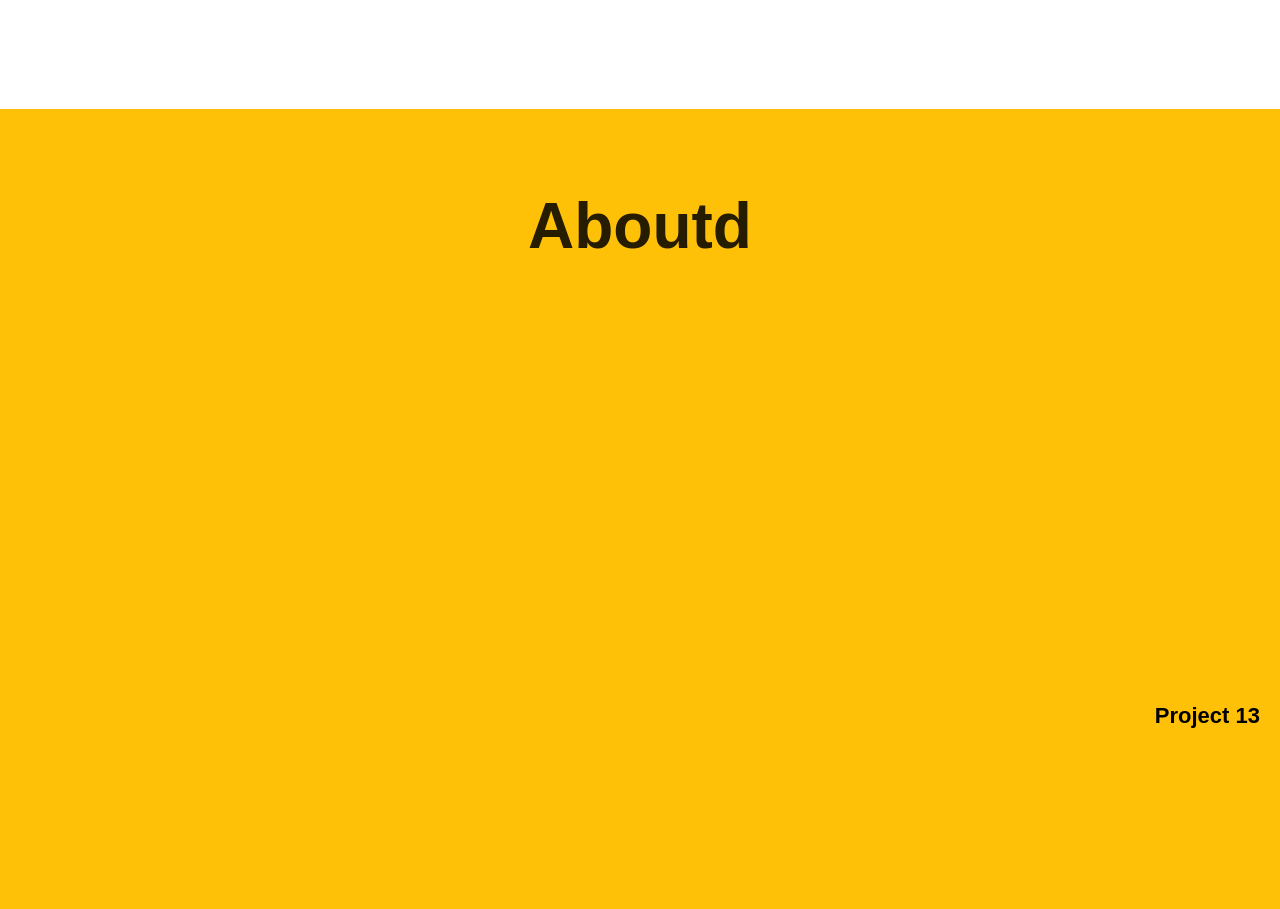
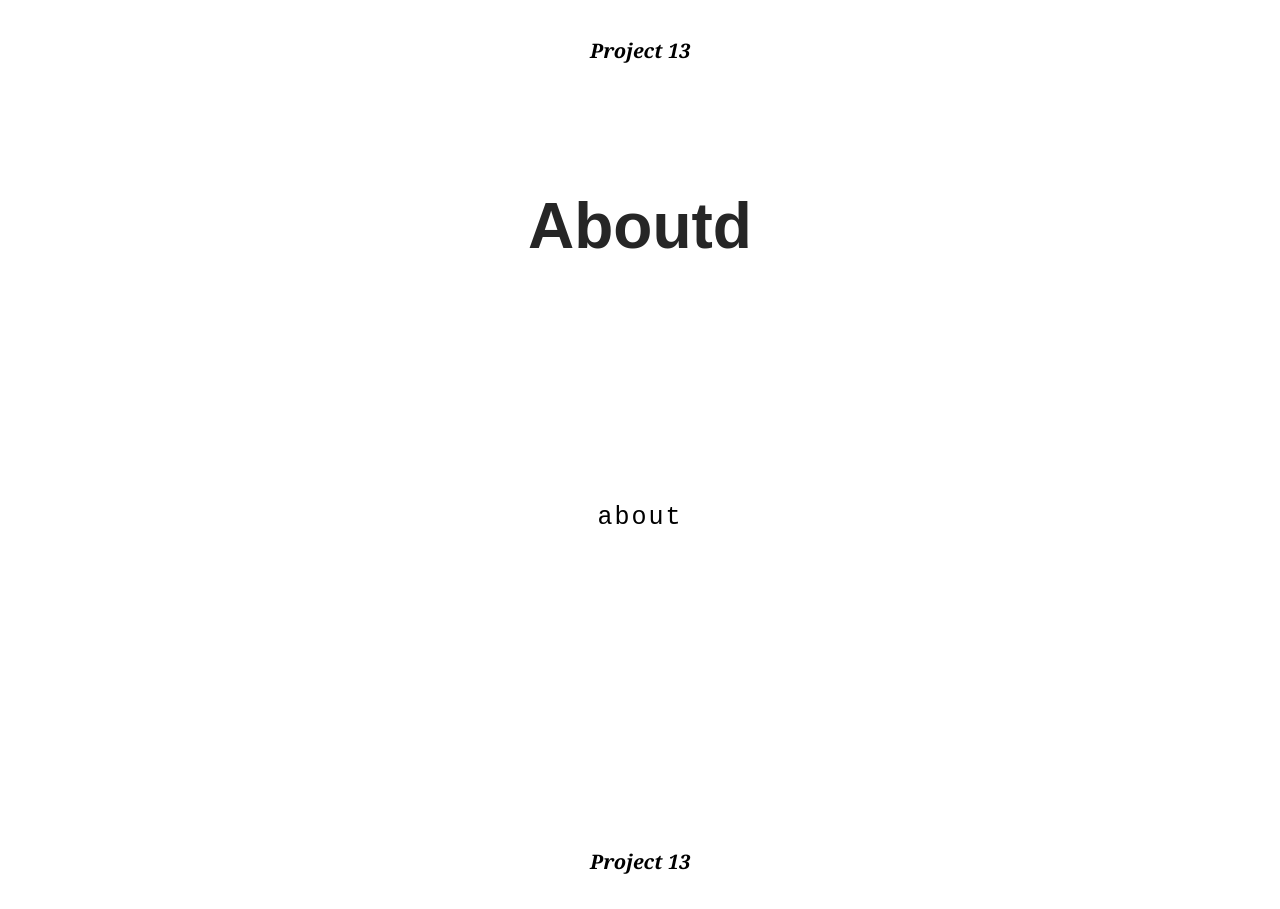
Before and after one commit to Song-s-k/Song.-s-k, a plain HTML site: page index.html in a window 1280 px wide. Shown: the part 691-1600 px from the top of the page. Drawn offline with Linux system fonts and the light colour scheme.

Commit message:
Add files via upload

```diff
--- a/css/ssk.css
+++ b/css/ssk.css
@@ -1,3 +1,4 @@
+
 body {
     margin: 0;
     padding: 0;
@@ -18,7 +19,7 @@ body {
   .container {
     width: 100%;
     height: 100vh;
-    transition: all 500ms;
+    transition: all 2000ms;
     transform-style: preserve-3d;
   }
   .container section {
@@ -33,13 +34,13 @@ body {
     background: white
   }
   .container section.about {
-    background: #ffc107;
+    background: white;
   }
   .container section.work {
-    background: #4caf50;
+    background: white;
   }
   .container section.contact {
-    background: #f44336;
+    background: white;
   }
   .container section h1 {
     margin: 0;
@@ -59,6 +60,85 @@ body {
     transition: transform 2000ms;
     transform-style: preserve-3d;
   }
+  .container section h3 {
+    margin: 0;
+    font-size: 30px;
+    transform: translate(0, 40vh);
+    text-align: center;
+    color: rgba(0, 0, 0, 0.85);
+    transition: transform 2000ms;
+    transform-style: preserve-3d;
+    font-family: "Courier New", Courier, monospace;
+    font-size: 25px;
+    letter-spacing: 2px;
+    word-spacing: 2px;
+    color: #000000;
+    font-weight: normal;
+    text-decoration: none;
+    font-style: normal;
+    font-variant: normal;
+    text-transform: none;
+  }
+
+  .container section h4 {
+    margin: 0;
+    font-size: 30px;
+    transform: translate(0, 35vh);
+    text-align: center;
+    color: rgba(0, 0, 0, 0.85);
+    transition: transform 2000ms;
+    transform-style: preserve-3d;
+    font-family: "Courier New", Courier, monospace;
+    font-size: 25px;
+    letter-spacing: 2px;
+    word-spacing: 2px;
+    color: #000000;
+    font-weight: normal;
+    text-decoration: none;
+    font-style: normal;
+    font-variant: normal;
+    text-transform: none;
+  }
+
+  .container section p13 {
+    font: italic bold 1.5em/1em Georgia, serif ;
+    font-size: 20px;
+    transform: translate(0, 80vh);
+    position: absolute;
+    text-align: center;
+    width: 100%;
+    color: black;
+    margin: 0;
+    transition: transform 2000ms;
+    transform-style: preserve-3d;
+  }
+
+  .container section p13c {
+    font: italic bold 1.5em/1em Georgia, serif ;
+    font-size: 40px;
+    transform: translate(0, 15vh);
+    position: absolute;
+    text-align: center;
+    width: 100%;
+    color: black;
+    margin: 0;
+    transition: transform 2000ms;
+    transform-style: preserve-3d;
+  }
+
+  .container section p13w {
+    font: italic bold 1.5em/1em Georgia, serif ;
+    font-size: 20px;
+    transform: translate(0, 70vh);
+    position: absolute;
+    text-align: center;
+    width: 100%;
+    color: black;
+    margin: 0;
+    transition: transform 2000ms;
+    transform-style: preserve-3d;
+  }
+
   .container section label {
     display: block;
     position: absolute;
--- a/index.html
+++ b/index.html
@@ -7,17 +7,23 @@
         <form><input type="radio" name="tab" id="menu" />
             <div class="container"><input type="radio" name="tab" checked="checked" id="home" />
                 <section class="home">
-                    <h2>송 시 권 ・ Leon ・ 宋 時 權</h2>
-                    <div style="float: right;; color:black; padding:520px 20px 50px 100px; font-size:22px; font-weight:bold;">Project 13</div>
+                    <h2>송 시 권 ・ Leon ・ 宋 時 權</h2><p13>Project 13</p13>
                     <label for="home"></label></section><input type="radio" name="tab" id="about" />
                 <section class="about">
-                    <h1>Aboutd</h1><div style="float: right;; color:black; padding:520px 20px 50px 100px; font-size:22px; font-weight:bold;">Project 13</div>
+                    <h1>Aboutd</h1><h3>about</h3><p13>Project 13</p13>
                     <label for="about"></label></section><input type="radio" name="tab" id="work" />
                 <section class="work">
-                    <h1>Work</h1><div style="float: right;; color:black; padding:520px 20px 50px 100px; font-size:22px; font-weight:bold;">Project 13</div>
+                    <h1>Work</h1>
+                    <h4>Company. (주)스코리아랜드 <br><br>
+                    Youtube. Rinnel (editor)
+                    </h4>
+                    <p13w>Project 13</p13w>
                     <label for="work"></label></section><input type="radio" name="tab" id="contact" />
                 <section class="contact">
-                    <h1>Contact</h1><div style="float: right;; color:black; padding:520px 20px 50px 100px; font-size:22px; font-weight:bold;">Project 13</div>
+                    <h1>Contact</h1>
+                    <h3>Email. songsi.k.g@gmail.com<br><br>
+                    instagram. songsi.k.i
+                    </h3><p13c>Project 13</p13c>
                     <label for="contact"></label></section>
             </div>
             <div class="menu">
@@ -25,8 +31,5 @@
             </div>
         </form>
         <link rel="stylesheet" href="css/ssk.css">
-<h1>This is a Heading</h1>
-<p>This is a paragraph.</p>
-
 </body>
 </html>
```
